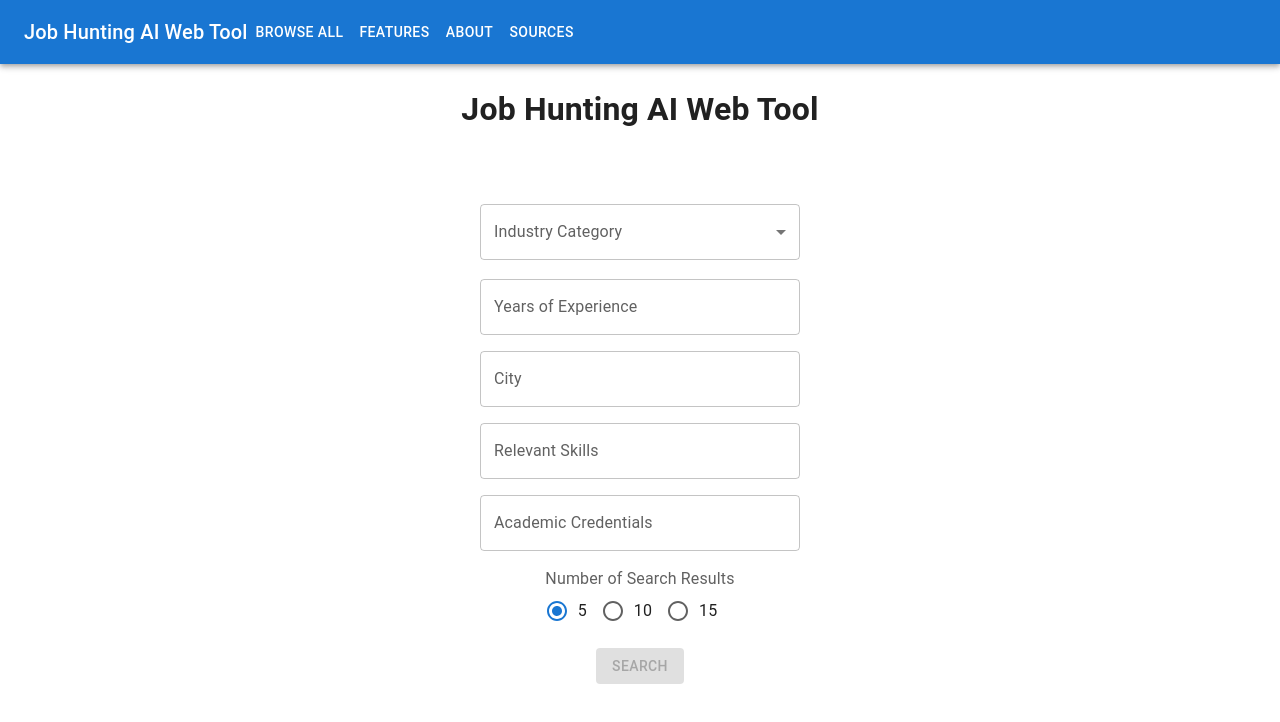
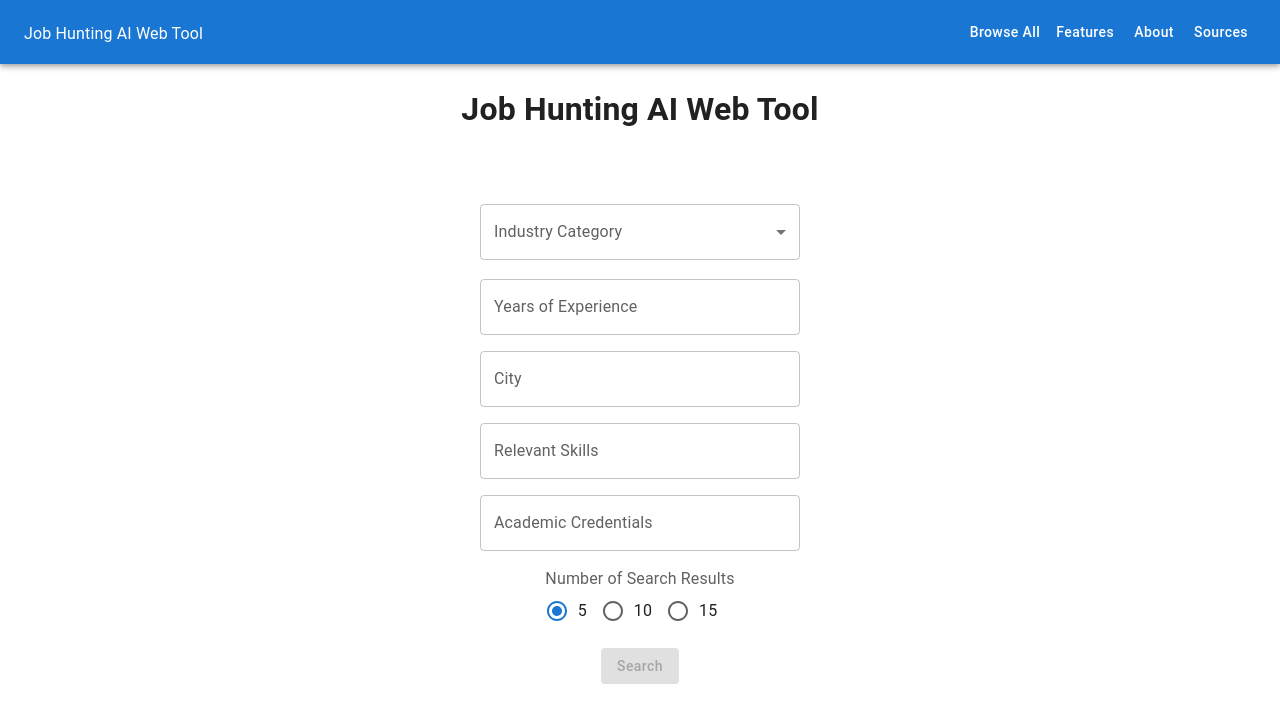
Before and after one commit to cdelapena/JHAIWT, a React (Create React App) app in the folder frontend/: page / in a window 1280 px wide. Shown: the top 722 px of the page. Built offline with nearby package versions, Linux system fonts and the light colour scheme.

Commit message:
removed unnecessary file, changed buttons to Title case, fixed styling and margins for navbar

```diff
--- a/frontend/src/App.tsx
+++ b/frontend/src/App.tsx
@@ -1,7 +1,13 @@
 import { FC, useState, useMemo, useEffect } from "react";
 import { BrowserRouter, Route, Routes } from "react-router-dom";
 import { ThemeProvider } from "@mui/material/styles";
-import { PaletteMode, createTheme, useMediaQuery, CssBaseline } from "@mui/material";
+import {
+  PaletteMode,
+  createTheme,
+  useMediaQuery,
+  CssBaseline,
+  ThemeOptions,
+} from "@mui/material";
 
 import "./App.css";
 import { ThemeContext } from "./shared/contexts";
@@ -9,19 +15,21 @@ import Home from "./Pages/Home/Home";
 import ResultsPage from "./Pages/ResultsPage/ResultsPage";
 import BrowsePage from "./Pages/BrowsePage/BrowsePage";
 import { getDesignTokens } from "./shared/colorTheme";
-import Navbar from './components/navbar';
+import Navbar from "./components/navbar";
 
 const App: FC = () => {
   const prefersDarkMode = useMediaQuery("(prefers-color-scheme: dark)");
-  const [mode, setMode] = useState<PaletteMode>(prefersDarkMode ? 'dark' : 'light');
+  const [mode, setMode] = useState<PaletteMode>(
+    prefersDarkMode ? "dark" : "light"
+  );
 
   const colorMode = useMemo(
     () => ({
       toggleColorMode: () => {
-        setMode((prevMode) => (prevMode === 'light' ? 'dark' : 'light'));
+        setMode((prevMode) => (prevMode === "light" ? "dark" : "light"));
       },
     }),
-    [],
+    []
   );
 
   useEffect(() => {
@@ -32,7 +40,10 @@ const App: FC = () => {
     }
   }, [mode]);
 
-  const theme = useMemo(() => createTheme(getDesignTokens(mode)), [mode]);
+  const theme = useMemo(
+    () => createTheme(getDesignTokens(mode) as ThemeOptions),
+    [mode]
+  );
 
   return (
     <ThemeContext.Provider value={colorMode}>
--- a/frontend/src/components/navbar.tsx
+++ b/frontend/src/components/navbar.tsx
@@ -1,6 +1,6 @@
-import React from 'react';
-import { Link as RouterLink } from 'react-router-dom';
-import { AppBar, Toolbar, Typography, Button, Box } from '@mui/material';
+import React from "react";
+import { Link as RouterLink } from "react-router-dom";
+import { AppBar, Toolbar, Typography, Button, Box } from "@mui/material";
 
 const Navbar: React.FC = () => {
   return (
@@ -10,28 +10,30 @@ const Navbar: React.FC = () => {
           variant="h6"
           component="div"
           sx={{
-            textDecoration: 'none',
-            color: 'inherit',
+            textDecoration: "none",
+            color: "inherit",
           }}
         >
           <RouterLink
             to="/"
             style={{
-              textDecoration: 'none',
-              color: 'inherit',
+              textDecoration: "none",
+              color: "inherit",
             }}
           >
-            <span style={{
-              display: 'inline-block',
-              '&:hover': {
-                color: 'secondary.main',
-              },
-            }}>
+            <Typography
+              sx={{
+                display: "inline-block",
+                "&:hover": {
+                  color: "secondary.main",
+                },
+              }}
+            >
               Job Hunting AI Web Tool
-            </span>
+            </Typography>
           </RouterLink>
         </Typography>
-        <Box>
+        <Box sx={{ marginLeft: "auto" }}>
           <Button color="inherit" component={RouterLink} to="/browse">
             Browse All
           </Button>
--- a/frontend/src/shared/colorTheme.tsx
+++ b/frontend/src/shared/colorTheme.tsx
@@ -2,6 +2,11 @@ import { PaletteMode } from "@mui/material";
 import { blue, grey, indigo } from "@mui/material/colors";
 
 export const getDesignTokens = (mode: PaletteMode) => ({
+  typography: {
+    button: {
+      textTransform: "none",
+    },
+  },
   palette: {
     mode,
     ...(mode === "light"
```
Also changed, not shown: frontend/public/job-listing.html (deleted).
